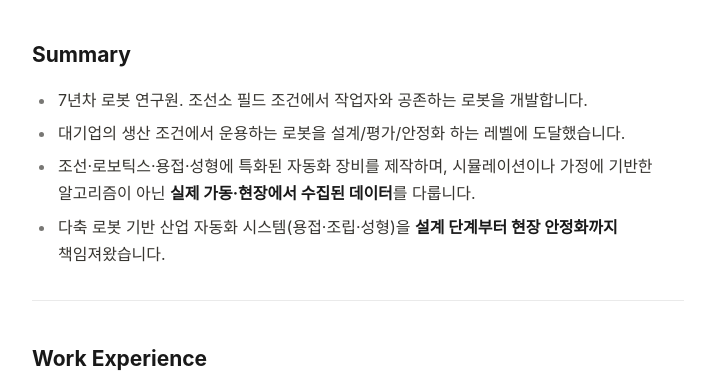
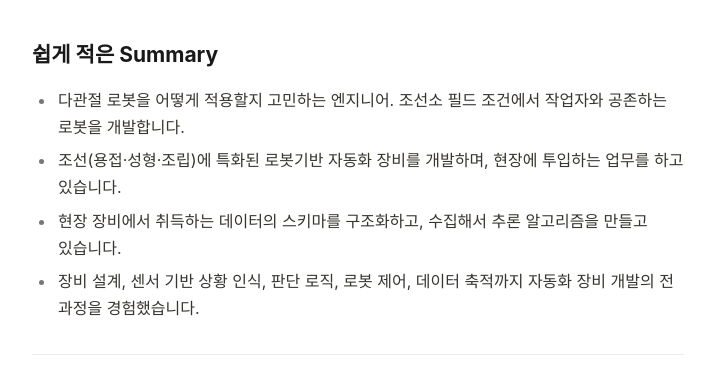
Before and after one commit to Juseonyoon/Juseonyoon.github.io, a plain HTML site: page index.html in a window 1280 px wide. Shown: the part 401-793 px from the top of the page, without its empty margins (282-994 px from the left). Drawn offline with Linux system fonts and the light colour scheme; a web font is replaced by a local one.

Commit message:
Update index.html

```diff
--- a/index.html
+++ b/index.html
@@ -22,12 +22,12 @@
     <li>소속: HD한국조선해양 미래기술연구원 · 제조혁신연구소 · 자율제조로봇연구실</li>
   </ul>
 
-  <h2>Summary</h2>
+  <h2>쉽게 적은 Summary</h2>
   <ul>
-    <li>7년차 로봇 연구원. 조선소 필드 조건에서 작업자와 공존하는 로봇을 개발합니다. </li>
-    <li>대기업의 생산 조건에서 운용하는 로봇을 설계/평가/안정화 하는 레벨에 도달했습니다. </li>
-    <li>조선·로보틱스·용접·성형에 특화된 자동화 장비를 제작하며, 시뮬레이션이나 가정에 기반한 알고리즘이 아닌 <b>실제 가동·현장에서 수집된 데이터</b>를 다룹니다.</li>
-    <li>다축 로봇 기반 산업 자동화 시스템(용접·조립·성형)을 <b>설계 단계부터 현장 안정화까지</b> 책임져왔습니다.</li>
+    <li>다관절 로봇을 어떻게 적용할지 고민하는 엔지니어. 조선소 필드 조건에서 작업자와 공존하는 로봇을 개발합니다. </li>
+    <li>조선(용접·성형·조립)에 특화된 로봇기반 자동화 장비를 개발하며, 현장에 투입하는 업무를 하고 있습니다. </li>
+    <li>현장 장비에서 취득하는 데이터의 스키마를 구조화하고, 수집해서 추론 알고리즘을 만들고 있습니다.</li>
+    <li>장비 설계, 센서 기반 상황 인식, 판단 로직, 로봇 제어, 데이터 축적까지 자동화 장비 개발의 전 과정을 경험했습니다. </li>
   </ul>
 
   <hr>
```
